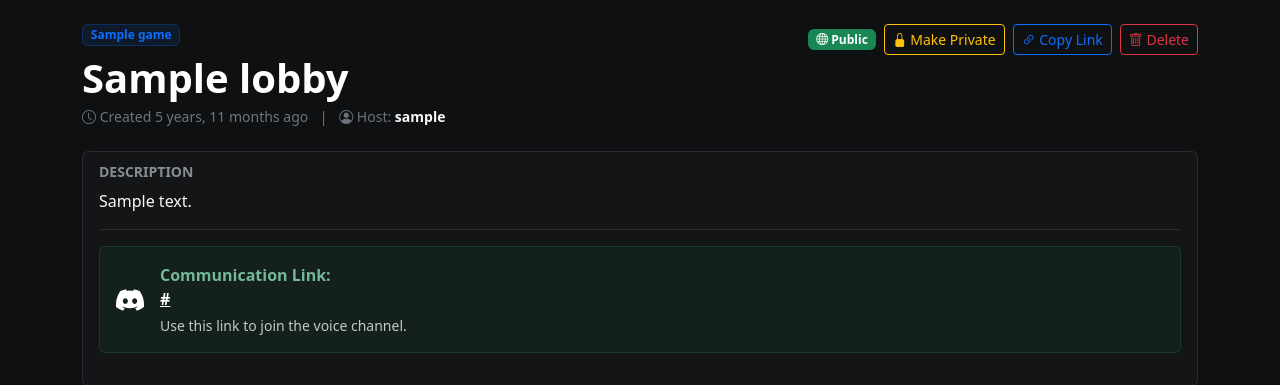
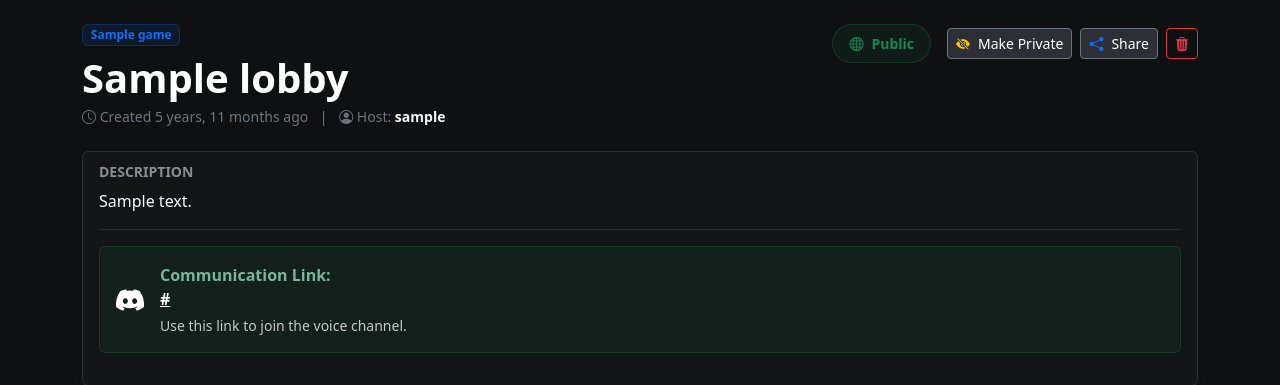
Before and after one commit to tigersaymon/lfg-teammate-finder, a Django app: a page that uses templates/lobbies/partials/lobby_controls.html in a window 1280 px wide. Shown: the part 57-442 px from the top of the page. Run offline with Django 5.2, Linux system fonts and the light colour scheme; a user stored in the database is signed in; tables that the repository leaves empty hold one stand-in row (values such as "Sample post"); grey boxes marked "Sample" are stand-in pictures; some libraries are stand-ins or nearby versions.

Commit message:
style: redesign lobby controls

```diff
--- a/templates/lobbies/partials/lobby_controls.html
+++ b/templates/lobbies/partials/lobby_controls.html
@@ -1,35 +1,54 @@
-<div id="lobby-controls" class="d-flex gap-2 align-items-center">
+<div id="lobby-controls" class="d-flex flex-wrap gap-2 align-items-center">
 
   {% if lobby.is_public %}
-    <span class="badge bg-success" title="Visible in lobby list">
-            <i class="bi bi-globe"></i> Public
-        </span>
+    <div
+        class="d-flex align-items-center text-success border border-success border-opacity-25 bg-success bg-opacity-10 px-3 py-2 rounded-pill small fw-bold me-2"
+        title="Visible to everyone">
+      <i class="bi bi-globe me-2"></i> Public
+    </div>
   {% else %}
-    <span class="badge bg-warning text-dark" title="Hidden from list (Link only)">
-            <i class="bi bi-eye-slash"></i> Private
-        </span>
+    <div
+        class="d-flex align-items-center text-warning border border-warning border-opacity-25 bg-warning bg-opacity-10 px-3 py-2 rounded-pill small fw-bold me-2"
+        title="Link access only">
+      <i class="bi bi-lock-fill me-2"></i> Private
+    </div>
   {% endif %}
 
   {% if user == lobby.host %}
 
-    <button class="btn btn-sm {% if lobby.is_public %}btn-outline-warning{% else %}btn-outline-success{% endif %}"
+    <button class="btn btn-sm btn-dark border-secondary d-flex align-items-center gap-2"
+            style="background-color: #2d2f36;"
             hx-post="{% url 'lobbies:lobby-toggle-privacy' lobby.game.slug lobby.invite_link %}"
             hx-target="#lobby-controls"
             hx-swap="outerHTML">
       {% if lobby.is_public %}
-        <i class="bi bi-lock-fill"></i> Make Private
+        <i class="bi bi-eye-slash-fill text-warning"></i> <span>Make Private</span>
       {% else %}
-        <i class="bi bi-unlock-fill"></i> Make Public
+        <i class="bi bi-eye-fill text-success"></i> <span>Make Public</span>
       {% endif %}
     </button>
 
-    <button class="btn btn-sm btn-outline-primary"
-            onclick="navigator.clipboard.writeText(window.location.href).then(() => alert('Link copied!'))">
-      <i class="bi bi-link-45deg"></i> Copy Link
+    <button class="btn btn-sm btn-dark border-secondary d-flex align-items-center gap-2"
+            style="background-color: #2d2f36;"
+            onclick="navigator.clipboard.writeText(window.location.href);
+                     let icon = this.querySelector('i');
+                     let text = this.querySelector('span');
+                     let originalIcon = icon.className;
+                     let originalText = text.innerText;
+
+                     icon.className = 'bi bi-check-lg text-success';
+                     text.innerText = 'Copied!';
+
+                     setTimeout(() => {
+                        icon.className = originalIcon;
+                        text.innerText = originalText;
+                     }, 2000);">
+      <i class="bi bi-share-fill text-primary"></i> <span>Share</span>
     </button>
+
     <a href="{% url 'lobbies:lobby-delete' lobby.game.slug lobby.invite_link %}"
-       class="btn btn-sm btn-outline-danger">
-      <i class="bi bi-trash"></i> Delete
+       class="btn btn-sm btn-outline-danger d-flex align-items-center gap-2 border-opacity-50">
+      <i class="bi bi-trash3-fill"></i>
     </a>
 
   {% endif %}
```
Also changed, not shown: templates/lobbies/lobby_confirm_delete.html (line endings or trailing spaces).
